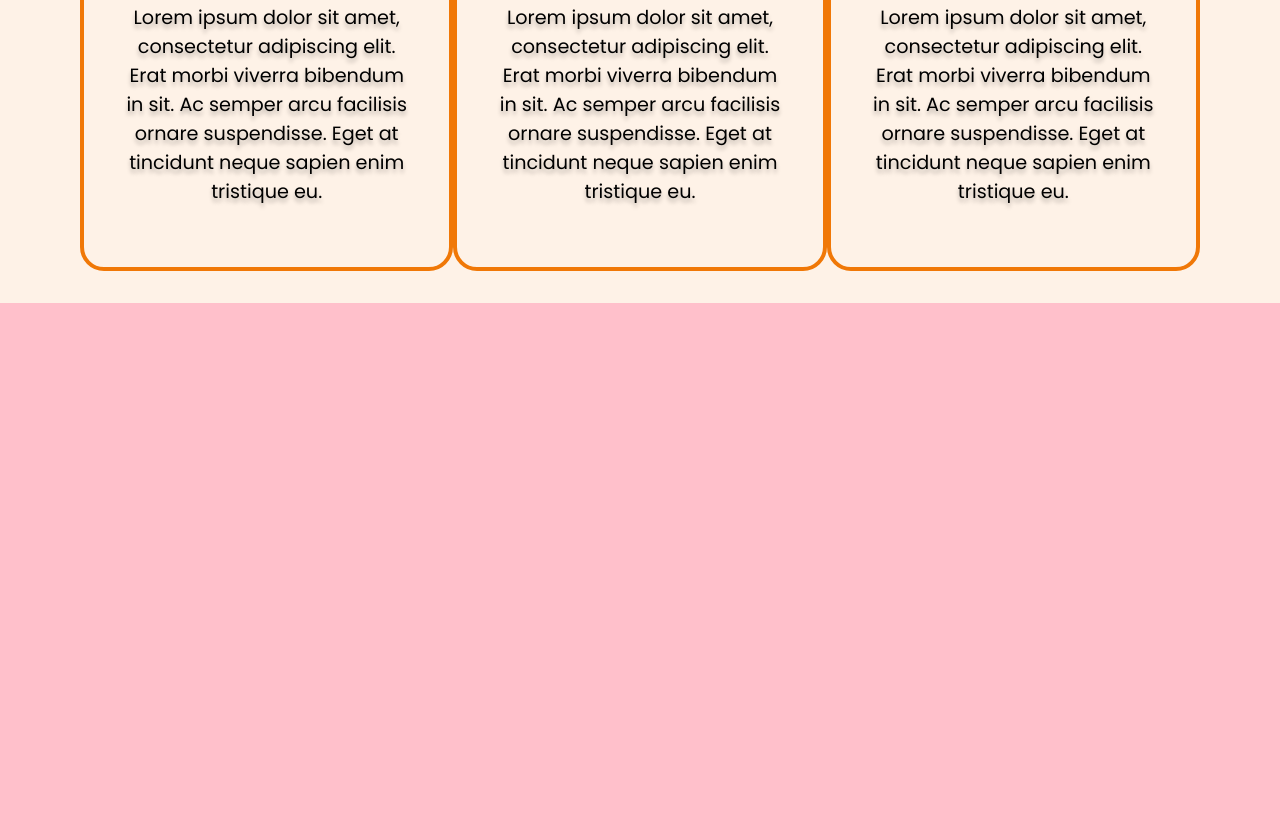
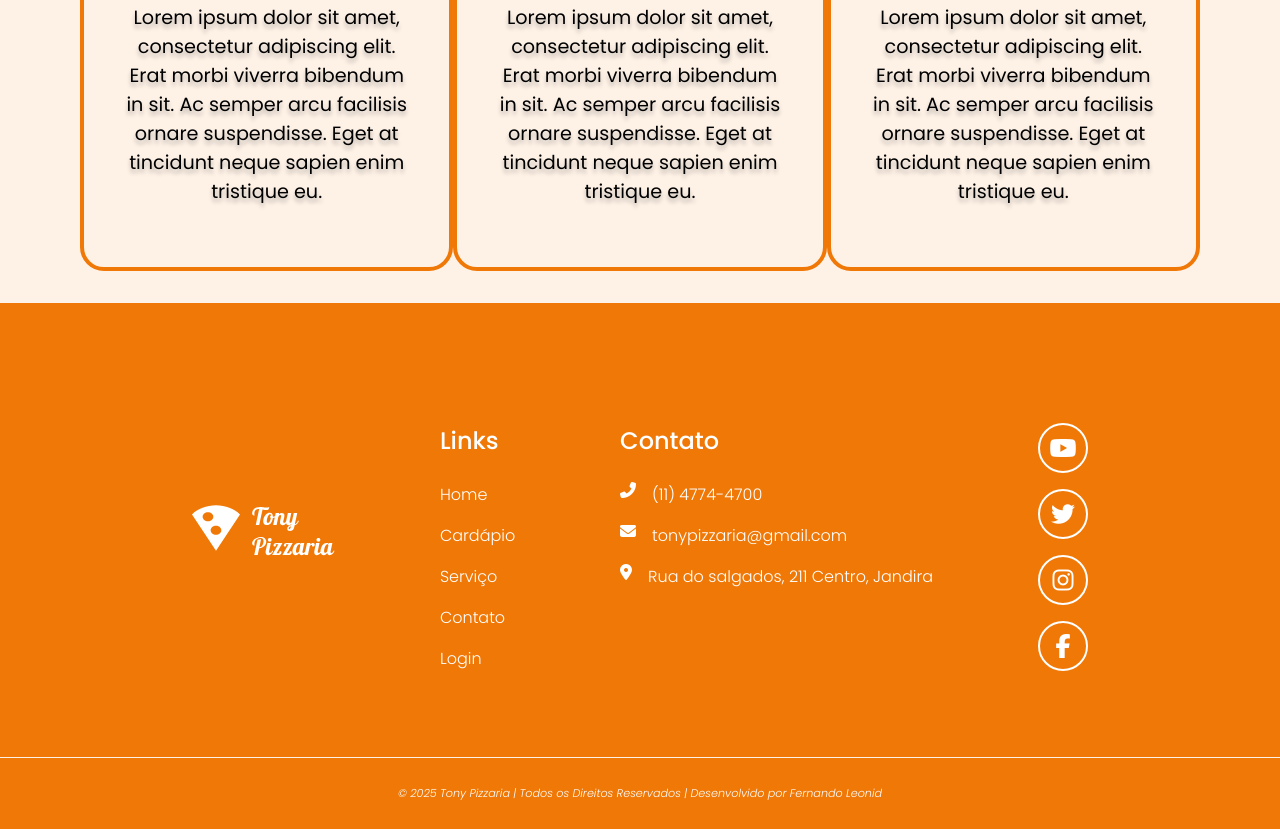
Before and after one commit to fernandoleonid/tony-pizzaria-ds1m-a-2025, a plain HTML site: page index.html in a window 1280 px wide. Shown: the part 1953-2782 px from the top of the page. Drawn offline with Linux system fonts and the light colour scheme.

Commit message:
footer ok

```diff
--- a/index.html
+++ b/index.html
@@ -10,6 +10,7 @@
         href="https://fonts.googleapis.com/css2?family=Poppins:ital,wght@0,100;0,200;0,300;0,400;0,500;0,600;0,700;0,800;0,900;1,100;1,200;1,300;1,400;1,500;1,600;1,700;1,800;1,900&display=swap"
         rel="stylesheet">
     <link rel="stylesheet" href="./style.css">
+    <script src="https://kit.fontawesome.com/324b71f187.js" crossorigin="anonymous"></script>
     <title>Tony Pizzaria</title>
 </head>
 
@@ -260,7 +261,77 @@
             </div>
         </section>
     </main>
-    <footer></footer>
+    <footer>
+        <div class="contatos-container">
+            <div class="contatos-item logo">
+                <img src="./img/tony-icon-branco.svg" alt="">
+            </div>
+            <div class="contatos-item">
+                <h4>Links</h4>
+                <menu>
+                    <li>
+                        <a href="#">Home</a>
+                    </li>
+                    <li>
+                        <a href="#">Cardápio</a>
+                    </li>
+                    <li>
+                        <a href="#">Serviço</a>
+                    </li>
+                    <li>
+                        <a href="#">Contato</a>
+                    </li>
+                    <li>
+                        <a href="#">Login</a>
+                    </li>
+                </menu>
+            </div>
+            <div class="contatos-item">
+                <h4>Contato</h4>
+                <menu>
+                    <li>
+                        <i class="fas fa-phone-alt"></i>
+                        <p>(11) 4774-4700</p>
+                    </li>
+                    <li>
+                        <i class="fas fa-envelope"></i>
+                        <p>tonypizzaria@gmail.com</p>
+                    </li>
+                    <li>
+                        <i class="fas fa-map-marker-alt"></i>
+                        <p>Rua do salgados, 211 Centro, Jandira</p>
+                    </li>
+                </menu>
+            </div>
+            <div class="contatos-item social">
+                <menu>
+                    <li>
+                        <a href="#">
+                            <i class="fab fa-youtube"></i>
+                        </a>
+                    </li>
+                    <li>
+                        <a href="#">
+                            <i class="fab fa-twitter"></i>
+                        </a>
+                    </li>
+                    <li>
+                        <a href="#">
+                            <i class="fab fa-instagram"></i>
+                        </a>
+                    </li>
+                    <li>
+                        <a href="#">
+                            <i class="fab fa-facebook-f"></i>
+                        </a>
+                    </li>
+                </menu>
+            </div>
+        </div>
+        <p class="creditos">
+            © 2025 Tony Pizzaria | Todos os Direitos Reservados | Desenvolvido por Fernando Leonid
+        </p>
+    </footer>
 </body>
 
 </html>
--- a/style.css
+++ b/style.css
@@ -272,6 +272,75 @@ section {
 }
 
 footer{
+    background-color: var(--primary-color);
     height: 526px;
-    background-color: pink;
+    display: flex;
+    flex-direction: column;
+    justify-content: space-between;
+    align-items: center;
+    color: #fff;
 }
+.contatos-container {
+    width: 70%;
+    display: flex;
+    justify-content: space-between;
+    flex-grow: 1;
+    gap: 32px;
+}
+.contatos-item {
+    display: flex;
+    flex-direction: column;
+    align-items: start;
+    padding-top: 120px;
+    gap: 24px;
+}
+
+.contatos-item.logo {
+    justify-content: center;
+    padding: 0;
+}
+
+.contatos-item h4 {
+    font-size: 1.5rem;
+    font-weight: 500;
+}
+.contatos-item menu{
+    display: flex;
+    flex-direction: column;
+    gap: 16px;
+    align-items: start;
+    font-weight: 300;
+}
+
+.contatos-item li{
+    display: flex;
+    gap: 16px;
+}
+
+.social a {
+    width: 50px;
+    height: 50px;
+    border-radius: 50%;
+    border: 2px solid #fff;
+    display: grid;
+    place-content: center;
+    font-size: 1.5rem;
+    transition: 0.5s;
+}
+
+.social a:hover {
+    background-color: var(--secundary-color);
+    color: var(--primary-color);
+}
+
+
+.creditos {
+    height: 72px;
+    border-top: 1px solid var(--secundary-color);
+    width: 100%;
+    display: grid;
+    place-content: center;
+    font-size: 0.7rem;
+    font-weight: 300;
+    font-style: italic;
+}
```
Also changed, not shown: img/tony-icon-branco.svg (added).
